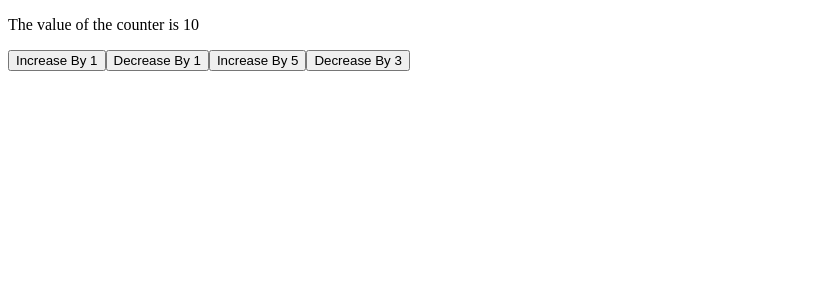
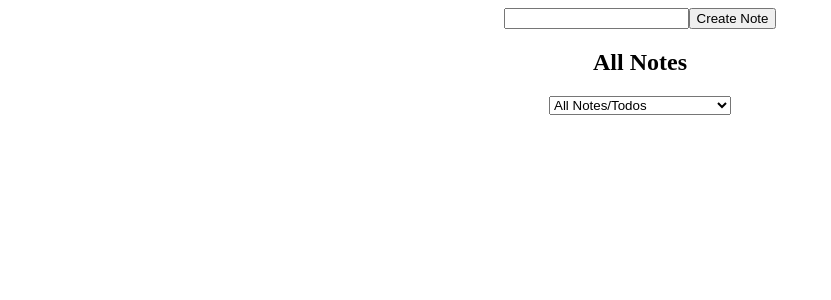
Before and after one commit to asiefmahir/ic-batch-10-react, a React (Vite) app: page / in a window 1280 px wide. Shown: the top 300 px of the page, without its empty margins (0-831 px from the left). Built offline with nearby package versions, Linux system fonts and the light colour scheme.

Commit message:
feat: Convert the logic layer of Note Taking App with useReducer

```diff
--- a/src/App2.jsx
+++ b/src/App2.jsx
@@ -1,35 +1,38 @@
 import { useReducer, useState } from "react";
 
-// import { counterReducer } from "./reducers/counter";
+import { counterReducer } from "./reducers/counter";
 
 // const reducer = (state, action) => {}
 
-const counterReducer = (state, action) => {
-	console.log(state, "state");
-	console.log(action, "action");
+// const counterReducer = (state, action) => {
+// 	console.log(state, "state");
+// 	console.log(action, "action");
 
-	switch (action.type) {
-		case "increase_counter": {
-			return state + action.payload;
-		}
+// 	// { type: "increase_counter", payload: 5 }
 
-		case "decrease_counter": {
-			return state - action.payload;
-		}
+// 	switch (action.type) {
+// 		case "increase_counter": {
+// 			// state = state + action.payload
+// 			return state + action.payload;
+// 		}
 
-		default: {
-			return state;
-		}
-	}
+// 		case "decrease_counter": {
+// 			return state - action.payload;
+// 		}
 
-	// if (action === "increase_counter") {
-	// 	return state + 1;
-	// }
+// 		default: {
+// 			return state;
+// 		}
+// 	}
 
-	// if (action === "decrease_counter") {
-	// 	return state - 1;
-	// }
-};
+// 	// if (action === "increase_counter") {
+// 	// 	return state + 1;
+// 	// }
+
+// 	// if (action === "decrease_counter") {
+// 	// 	return state - 1;
+// 	// }
+// };
 
 // dispatch (argument) -> reducer (state, action === argument)
 
--- a/src/components/NoteFilterOptions.jsx
+++ b/src/components/NoteFilterOptions.jsx
@@ -3,13 +3,18 @@ import { useContext } from "react";
 import { NoteContext } from "../contexts/Note";
 
 const NoteFilterOptions = () => {
-	const { filteredTerm, setFilteredTerm } = useContext(NoteContext);
+	const { noteStates, dispatch } = useContext(NoteContext);
 	return (
 		<select
 			name=""
 			id=""
-			value={filteredTerm}
-			onChange={(e) => setFilteredTerm(e.target.value)}
+			value={noteStates.filteredTerm}
+			onChange={(e) =>
+				dispatch({
+					type: "CHANGE_FILTER_TERM",
+					payload: e.target.value,
+				})
+			}
 		>
 			<option value="all">All Notes/Todos</option>
 			<option value="completed">Completed Notes/Todos</option>
--- a/src/components/NoteForm.jsx
+++ b/src/components/NoteForm.jsx
@@ -4,12 +4,24 @@ import { useContext } from "react";
 import { NoteContext } from "../contexts/Note";
 
 const NoteForm = () => {
-	const { noteTitle, handleTitleChange, editMode, submitHandler } =
-		useContext(NoteContext);
+	const {
+		noteStates: { noteTitle, editMode },
+		dispatch,
+		submitHandler,
+	} = useContext(NoteContext);
 
 	return (
 		<form onSubmit={submitHandler} className="note-form">
-			<input value={noteTitle} type="text" onChange={handleTitleChange} />
+			<input
+				value={noteTitle}
+				type="text"
+				onChange={(event) =>
+					dispatch({
+						type: "TRACK_NOTE_TITLE",
+						payload: event.target.value,
+					})
+				}
+			/>
 			<button type="submit">
 				{editMode === true ? "Updated Note" : "Create Note"}
 			</button>
--- a/src/components/NoteList.jsx
+++ b/src/components/NoteList.jsx
@@ -3,18 +3,12 @@ import { useContext } from "react";
 import { NoteContext } from "../contexts/Note";
 
 const NoteList = () => {
-	const {
-		filteredTerm,
-		notes,
-		toggleIsCompletedFlag,
-		editHandler,
-		removeHandler,
-	} = useContext(NoteContext);
+	const { noteStates, dispatch } = useContext(NoteContext);
 
-	const filteredNotes = notes.filter((note) => {
-		if (filteredTerm === "completed") {
+	const filteredNotes = noteStates.notes.filter((note) => {
+		if (noteStates.filteredTerm === "completed") {
 			return note.isCompleted === true;
-		} else if (filteredTerm === "uncompleted") {
+		} else if (noteStates.filteredTerm === "uncompleted") {
 			return note.isCompleted === false;
 		} else {
 			return true;
@@ -28,11 +22,26 @@ const NoteList = () => {
 					<input
 						type="checkbox"
 						checked={note.isCompleted}
-						onChange={() => toggleIsCompletedFlag(note)}
+						onChange={() =>
+							dispatch({
+								type: "TOGGLE_IS_COMPLETED_FLAG",
+								payload: note.id,
+							})
+						}
 					/>
 					<span>{note.title}</span>
-					<button onClick={() => editHandler(note)}>Edit</button>
-					<button onClick={() => removeHandler(note.id)}>
+					<button
+						onClick={() =>
+							dispatch({ type: "EDIT_NOTE", payload: note })
+						}
+					>
+						Edit
+					</button>
+					<button
+						onClick={() =>
+							dispatch({ type: "REMOVE_NOTE", payload: note.id })
+						}
+					>
 						Remove
 					</button>
 				</li>
--- a/src/contexts/Note.jsx
+++ b/src/contexts/Note.jsx
@@ -1,120 +1,40 @@
 /* eslint-disable react/prop-types */
-import { createContext, useState, useReducer } from "react";
+import { createContext, useReducer } from "react";
+import { noteAppReducer } from "../reducers/note";
 
 export const NoteContext = createContext();
 
-// const initState = {
-// 	notes: [],
-// 	noteTitle: "",
-// 	editMode: false,
-// 	editableNote: null,
-// 	filteredTerm: "all"
-// }
+const initState = {
+	notes: [],
+	editMode: false,
+	editableNote: null,
+	noteTitle: "",
+	filteredTerm: "all",
+};
 
-// const noteReducer = (state, action) => {
-// 	switch (action.type) {
-// 		case "create_note": {
-
-// 		}
-
-// 		case "update_note" : {
-
-// 		}
-
-// 		case "edit_note" : {
-
-// 		}
-// 	}
-// }
+// pure function
 
 const NoteProvider = (props) => {
-	const [notes, setNotes] = useState([]);
-	const [editMode, setEditMode] = useState(false);
-	const [editableNote, setEditableNote] = useState(null);
-	const [noteTitle, setNoteTitle] = useState("");
-	const [filteredTerm, setFilteredTerm] = useState("all");
-
-	// const [noteStates, dispatch] = useReducer(noteReducer, initState)
+	const [noteStates, dispatch] = useReducer(noteAppReducer, initState);
 
 	const submitHandler = (event) => {
 		event.preventDefault();
 
-		if (noteTitle.trim() === "") {
+		if (noteStates.noteTitle.trim() === "") {
 			return alert(`Please Provide a valid title`);
 		}
 
-		editMode === true ? updateHandler() : createHandler();
-	};
-
-	const createHandler = () => {
-		const newNote = {
-			id: Date.now() + "",
-			title: noteTitle,
-			isCompleted: false,
-		};
-		setNotes([newNote, ...notes]);
-		setNoteTitle("");
-	};
-
-	const handleTitleChange = (event) => {
-		setNoteTitle(event.target.value);
-	};
-
-	const updateHandler = () => {
-		const newNotes = notes.filter((note) => note.id !== editableNote.id);
-
-		setNotes([{ ...editableNote, title: noteTitle }, ...newNotes]);
-
-		setEditMode(false);
-		setNoteTitle("");
-	};
-
-	const removeHandler = (id) => {
-		const newArr = notes.filter((note) => note.id !== id);
-		setNotes(newArr);
-	};
-
-	const editHandler = (note) => {
-		setNoteTitle(note.title);
-		setEditMode(true);
-		setEditableNote(note);
-	};
-
-	const toggleIsCompletedFlag = (targetedNote) => {
-		const newArr = notes.map((note) => {
-			if (note.id === targetedNote.id) {
-				return { ...note, isCompleted: !note.isCompleted };
-			}
-			return { ...note };
-		});
-
-		setNotes(newArr);
+		noteStates.editMode === true
+			? dispatch({ type: "UPDATE_NOTE" })
+			: dispatch({ type: "CREATE_NOTE" });
 	};
 
 	const ctxValue = {
-		notes,
-		setNotes,
-		editMode,
-		setEditMode,
-		editableNote,
-		setEditableNote,
-		noteTitle,
-		setNoteTitle,
-		filteredTerm,
-		setFilteredTerm,
 		submitHandler,
-		handleTitleChange,
-		removeHandler,
-		editHandler,
-		toggleIsCompletedFlag,
+		noteStates,
+		dispatch,
 	};
-	// // <App />
 
-	// const ctxValue = {
-	// 	a: 10,
-	// 	name: "mahir",
-	// 	greet: () => console.log("hello Mahir"),
-	// };
 	return (
 		<NoteContext.Provider value={ctxValue}>
 			{props.children}
--- a/src/main.jsx
+++ b/src/main.jsx
@@ -8,10 +8,10 @@ import App2 from "./App2.jsx";
 const root = createRoot(document.getElementById("root"));
 
 root.render(
-	// <NoteProvider>
-	// 	<App />
-	// </NoteProvider>,
-	<App2 />,
+	<NoteProvider>
+		<App />
+	</NoteProvider>,
+	// <App2 />,
 	// <div>
 	// 	<p></p>
 	// </div>
--- /dev/null
+++ b/src/reducers/note.js
@@ -0,0 +1,86 @@
+export const noteAppReducer = (state, action) => {
+	// console.log();
+
+	// {type: "TRACK_NOTE_TITLE", payload: e.target.value}
+	switch (action.type) {
+		case "TRACK_NOTE_TITLE": {
+			return {
+				...state,
+				noteTitle: action.payload,
+			};
+		}
+
+		case "CREATE_NOTE": {
+			const newNote = {
+				id: Date.now() + "",
+				title: state.noteTitle,
+				isCompleted: false,
+			};
+
+			return {
+				...state,
+				notes: [newNote, ...state.notes],
+				noteTitle: "",
+			};
+		}
+
+		case "EDIT_NOTE": {
+			return {
+				...state,
+				editMode: true,
+				editableNote: action.payload,
+				noteTitle: action.payload.title,
+			};
+		}
+
+		case "UPDATE_NOTE": {
+			const newNotes = state.notes.filter(
+				(note) => note.id !== state.editableNote.id,
+			);
+
+			return {
+				...state,
+				notes: [
+					{ ...state.editableNote, title: state.noteTitle },
+					...newNotes,
+				],
+				editMode: false,
+				editableNote: null,
+				noteTitle: "",
+			};
+		}
+
+		case "REMOVE_NOTE": {
+			return {
+				...state,
+				notes: state.notes.filter((note) => note.id !== action.payload),
+			};
+		}
+
+		case "TOGGLE_IS_COMPLETED_FLAG": {
+			const newArr = state.notes.map((note) => {
+				if (note.id === action.payload) {
+					return { ...note, isCompleted: !note.isCompleted };
+					// note.isCompleted = !note.isCompleted
+				}
+				return { ...note }; // new Ref
+			});
+
+			return {
+				...state,
+				notes: newArr,
+			};
+		}
+
+		case "CHANGE_FILTER_TERM": {
+			return {
+				...state,
+				filteredTerm: action.payload,
+			};
+		}
+
+		default: {
+			return state;
+		}
+	}
+};
```
